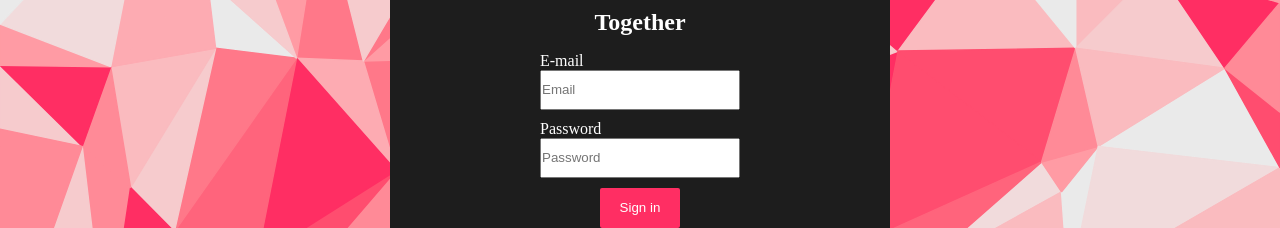
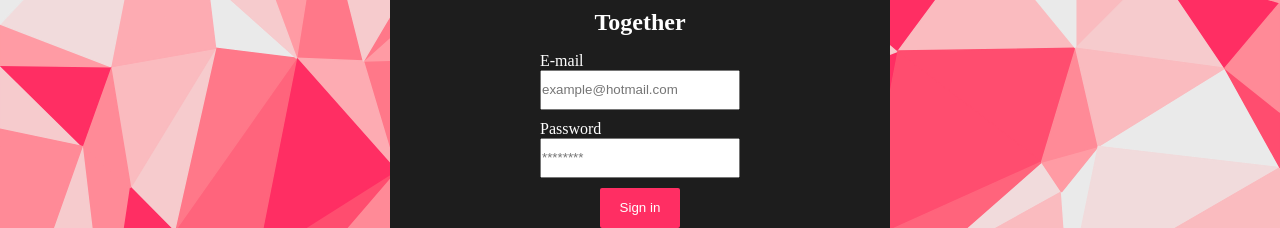
Before and after one commit to Zeeroon-e/Together, a React (Vite) app: page / in a window 1280 px wide. Shown: the part 222-450 px from the top of the page. Built offline with nearby package versions, Linux system fonts and the light colour scheme.

Commit message:
login works

```diff
--- a/src/components/SignupBox.tsx
+++ /dev/null
@@ -1,47 +0,0 @@
-import { useState } from 'react';
-import { useNavigate } from 'react-router-dom'
-import './signupbox.scss'
-function SignupBox() {
-    const navigate = useNavigate();
-    const [modal, setModal] = useState(false);
-
-    const toggleModal = () => {
-        setModal(!modal)
-    }
-
-    const redirectLogin = () => {
-        navigate('/');
-    }
-
-  return (
-    <div className='login-container'>
-        <h2>Together</h2>
-        <div className='input-field'>
-            <label>E-mail</label>
-            <input type="text"  className='email-input'/>
-        </div>
-        <div className='input-field'>
-            <label>Password</label>
-            <input type="text"  className='password-input'/>
-        </div>
-        <button className='sign-in-btn' onClick={toggleModal}>Sign up</button>
-        <div className='signup-section'>
-          <p>Have an account?</p>
-          <button className='sign-in-btn' >Sign in</button>
-        </div>
-        { modal && (
-
-            <div className='modal'>
-                <div className='overlay'>
-                    <p>You have succesfully signed up!</p>
-                    <button onClick={redirectLogin}>Close</button>
-                </div>
-            </div>
-        )}
-
-
-    </div>
-  )
-}
-
-export default SignupBox
--- a/src/views/Login.tsx
+++ b/src/views/Login.tsx
@@ -62,11 +62,11 @@ import './Login.scss'
         <h2>Together</h2>
         <div className='input-field'>
             <label>E-mail</label>
-            <input type="text"  className='email-input' placeholder="Email" value={userEmail} onChange={(e) => setUserEmail(e.target.value)}/>
+            <input type="text"  className='email-input' placeholder="example@hotmail.com" value={userEmail} onChange={(e) => setUserEmail(e.target.value)}/>
         </div>
         <div className='input-field'>
             <label>Password</label>
-            <input type="text"  className='password-input' placeholder="Password" value={password} onChange={(e) => setPassword(e.target.value)}/>
+            <input type="text"  className='password-input' placeholder="********" value={password} onChange={(e) => setPassword(e.target.value)}/>
         </div>
         <button className='sign-in-btn' onClick={signInBtn}>Sign in</button>
         <div className='signup-section'>
--- a/src/views/SignUp.tsx
+++ b/src/views/SignUp.tsx
@@ -1,5 +1,6 @@
 import { useState } from 'react';
-import SignupBox from '../components/SignupBox';
+import { useNavigate } from 'react-router-dom'
+import './signUp.scss'
 
 
 
@@ -9,9 +10,43 @@ function SignUp() {
     const signUpPressed = () =>{
         {setOpenPop(true)}
     }
+    const navigate = useNavigate();
+    const [modal, setModal] = useState(false);
+
+    const toggleModal = () => {
+        setModal(!modal)
+    }
+
+    const redirectLogin = () => {
+        navigate('/');
+    }
+
   return (
-    <div>
-      <SignupBox />
+    <div className='login-container'>
+        <h2>Together</h2>
+        <div className='input-field'>
+            <label>E-mail</label>
+            <input type="text"  className='email-input'/>
+        </div>
+        <div className='input-field'>
+            <label>Password</label>
+            <input type="text"  className='password-input'/>
+        </div>
+        <button className='sign-in-btn' onClick={toggleModal}>Sign up</button>
+        <div className='signup-section'>
+          <p>Have an account?</p>
+          <button className='sign-in-btn' onClick={redirectLogin} >Sign in</button>
+        </div>
+        { modal && (
+
+            <div className='modal'>
+                <div className='overlay'>
+                    <p>You have succesfully signed up!</p>
+                    <button onClick={redirectLogin}>Close</button>
+                </div>
+            </div>
+        )}
+
 
     </div>
   )
```
Also changed, not shown: src/views/signup.scss (renamed from src/components/signupbox.scss).
